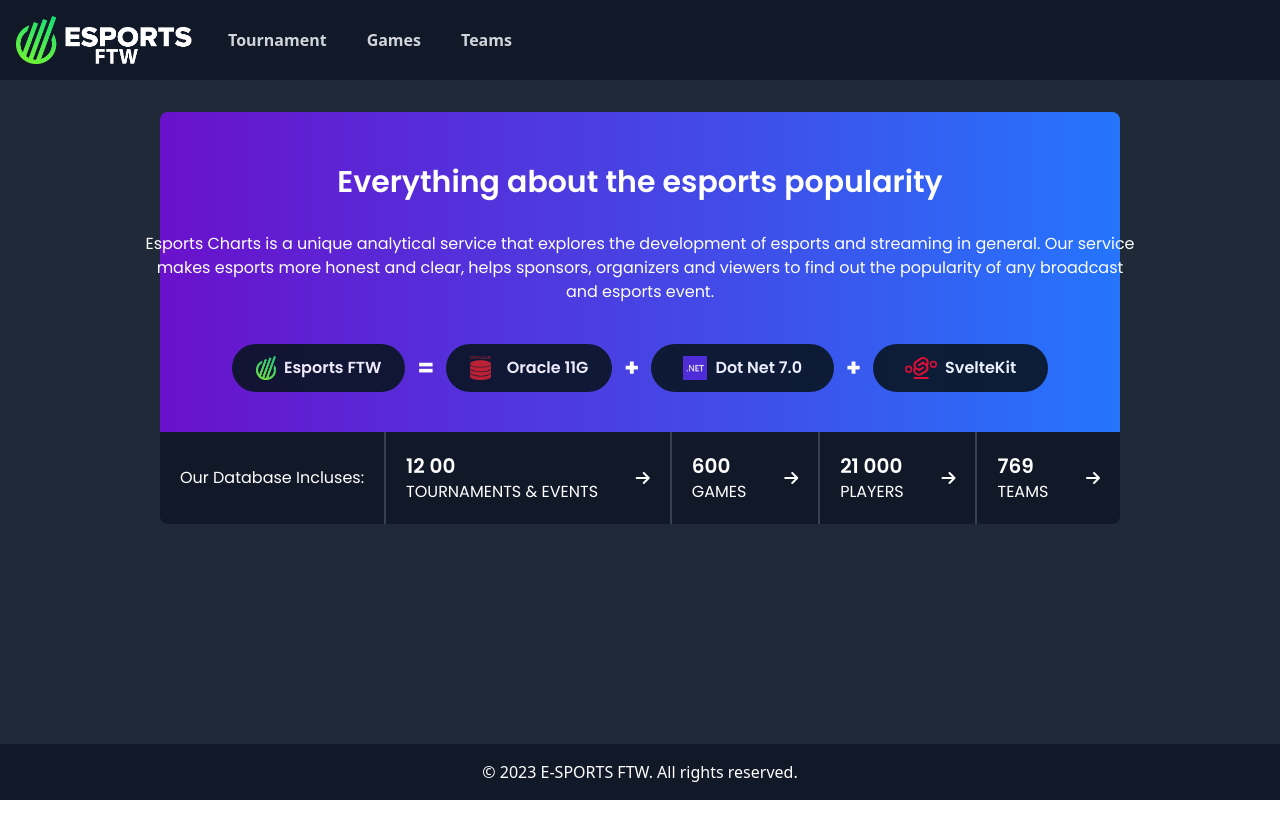
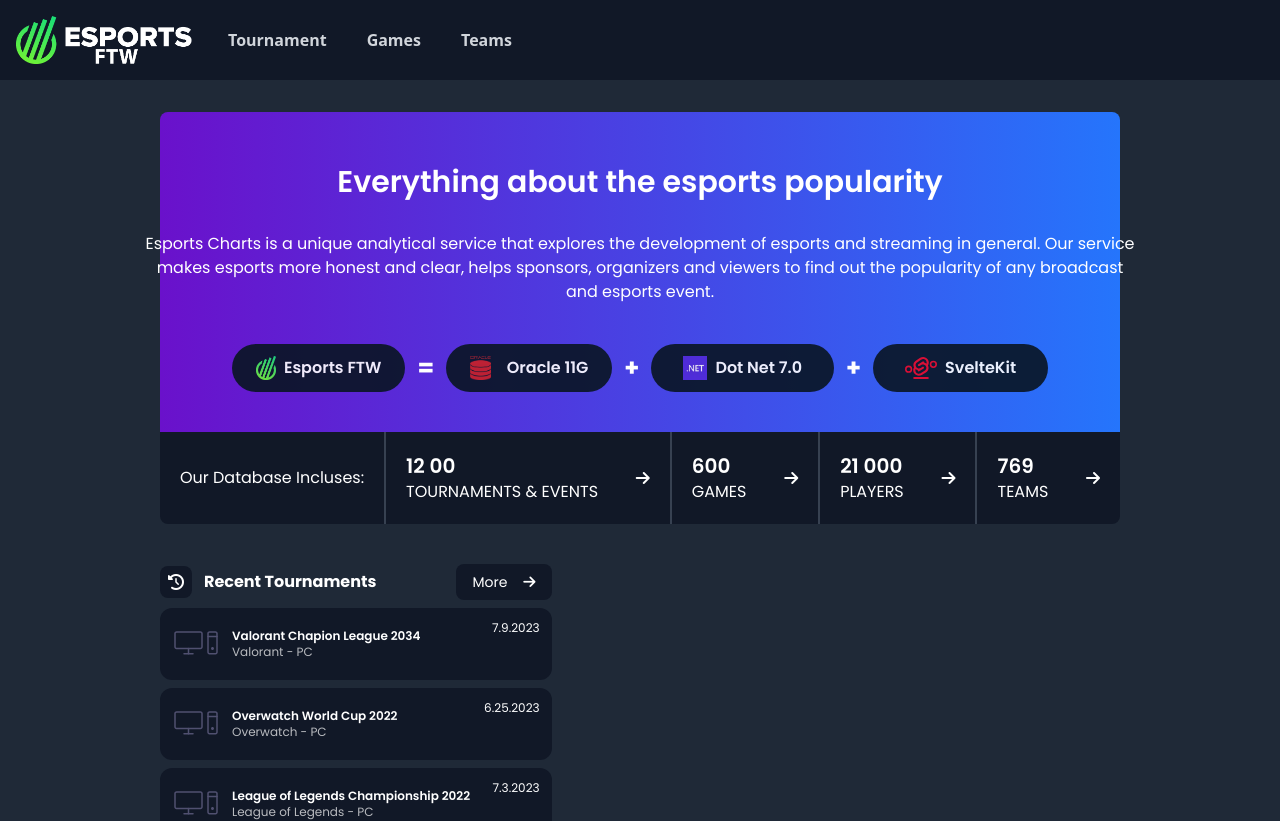
Before and after one commit to b14ck0ps/esports-ftw, a SvelteKit app: page / in a window 1280 px wide. Shown: the top 821 px of the page. Before the commit the page ends 800 px from the top, so only its background shows below. Built offline with nearby package versions, Linux system fonts and the light colour scheme.

Commit message:
recent tournament component added

```diff
--- a/src/routes/+page.svelte
+++ b/src/routes/+page.svelte
@@ -3,6 +3,7 @@
     import dotnet from "$lib/assets/icons/dotnetseven.webp";
     import svelte from "$lib/assets/icons/svelte.svg";
     import logo from "$lib/assets/icons/logo.png";
+    import RecentTournaments from "./RecentTournaments.svelte";
 </script>
 
 <head>
@@ -136,6 +137,10 @@
             <i class="fa-solid fa-arrow-right" />
         </div>
     </div>
+    <div class="w-3/4 m-auto mt-10">
+        <RecentTournaments />
+    </div>
+    <!-- section for recent items -->
 </main>
 
 <style>
--- /dev/null
+++ b/src/routes/RecentTournaments.svelte
@@ -0,0 +1,103 @@
+<script>
+    /* random generated data  */
+    let r_tournaments = [
+        {
+            name: "Valorant Chapion League 2034",
+            game: "Valorant",
+            platform: "PC",
+            date: new Date().toLocaleDateString().replace(/\//g, "."),
+        },
+        {
+            name: "Overwatch World Cup 2022",
+            game: "Overwatch",
+            platform: "PC",
+            date: new Date().toLocaleDateString().replace(/\//g, "."),
+        },
+        {
+            name: "League of Legends Championship 2022",
+            game: "League of Legends",
+            platform: "PC",
+            date: new Date().toLocaleDateString().replace(/\//g, "."),
+        },
+        {
+            name: "Call of Duty World League 2022",
+            game: "Call of Duty",
+            platform: "Xbox Series X",
+            date: new Date().toLocaleDateString().replace(/\//g, "."),
+        },
+    ];
+    function getRandomFutureDate() {
+        return new Date(
+            Date.now() + Math.floor(Math.random() * 30 * 24 * 60 * 60 * 1000)
+        )
+            .toLocaleDateString()
+            .replace(/\//g, ".");
+    }
+</script>
+
+<main>
+    <div class="flex justify-between items-center">
+        <div>
+            <!--Header-->
+            <div class="flex gap-20 items-center">
+                <div class="flex items-center gap-3">
+                    <i
+                        class="fa-solid fa-clock-rotate-left bg-gray-900 p-2 rounded-lg"
+                    />
+                    <p class="font-bold">Recent Tournaments</p>
+                </div>
+                <div
+                    class="flex text-sm items-center gap-4 bg-gray-900 rounded-lg px-4 py-2 cursor-pointer hover:bg-gray-700 transition-all"
+                >
+                    <p>More</p>
+                    <i class="fa-solid fa-arrow-right" />
+                </div>
+            </div>
+            <div class="mt-2">
+                <!--lists, get this list from API-->
+                {#each r_tournaments as r}
+                    <div
+                        class="flex justify-between mb-2 bg-gray-900 p-3 rounded-xl cursor-pointer hover:scale-x-105 transition-all"
+                    >
+                        <div>
+                            <div class="flex items-center gap-3">
+                                <svg
+                                    class="w-12 h-12"
+                                    xmlns="http://www.w3.org/2000/svg"
+                                    enable-background="new 0 0 128 128"
+                                    viewBox="0 0 128 128"
+                                    id="pc"
+                                    ><path
+                                        fill="#505070"
+                                        d="M76 77.98H12c-3.309 0-6-2.691-6-6v-36c0-3.309 2.691-6 6-6h64c3.309 0 6 2.691 6 6v36c0 3.309-2.691 6-6 6zm-64-44c-1.103 0-2 .897-2 2v36c0 1.103.897 2 2 2h64c1.103 0 2-.897 2-2v-36c0-1.103-.897-2-2-2H12z"
+                                    /><path
+                                        fill="#505070"
+                                        d="M44 92a2 2 0 0 1-2-2V76a2 2 0 0 1 4 0v14a2 2 0 0 1-2 2z"
+                                    /><path
+                                        fill="#505070"
+                                        d="M56 92H32a2 2 0 0 1 0-4h24a2 2 0 0 1 0 4zM116 92h-16c-3.309 0-6-2.691-6-6V36c0-3.309 2.691-6 6-6h16c3.309 0 6 2.691 6 6v50c0 3.309-2.691 6-6 6zm-16-58c-1.103 0-2 .897-2 2v50c0 1.103.897 2 2 2h16c1.103 0 2-.897 2-2V36c0-1.103-.897-2-2-2h-16z"
+                                    /><path
+                                        fill="#505070"
+                                        d="M120 46H96a2 2 0 0 1 0-4h24a2 2 0 0 1 0 4zM108 80c-2.206 0-4-1.794-4-4s1.794-4 4-4 4 1.794 4 4-1.794 4-4 4z"
+                                    /></svg
+                                >
+
+                                <div>
+                                    <h3 class="text-xs font-semibold">
+                                        {r.name}
+                                    </h3>
+                                    <h6 class="text-xs opacity-70">
+                                        {r.game} - {r.platform}
+                                    </h6>
+                                </div>
+                            </div>
+                        </div>
+                        <p class="text-xs">
+                            {getRandomFutureDate()}
+                        </p>
+                    </div>
+                {/each}
+            </div>
+        </div>
+    </div>
+</main>
```
Also changed, not shown: 1 other file (tests, documents, lock files or other folders).
